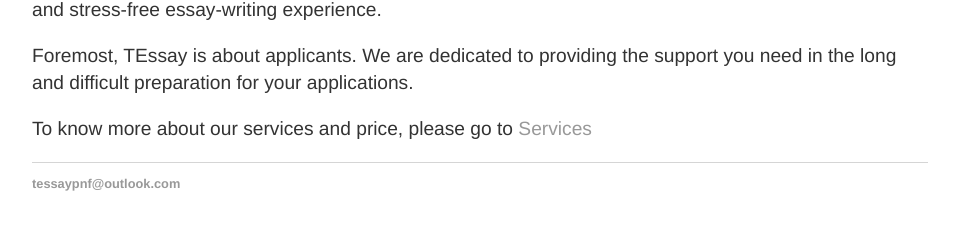
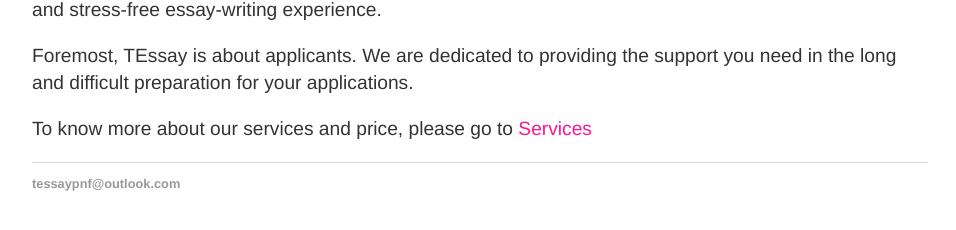
Before and after one commit to RagingTiger/PnFTech.github.io, a Jekyll site: the page built from index.html, in a window 1280 px wide. Shown: the part 503-733 px from the top of the page, without its empty margins (160-1116 px from the left). Built offline with Jekyll 4.4.1, drawn with Linux system fonts in a browser that asks for light colours.

Commit message:
edited request

```diff
--- a/index.html
+++ b/index.html
@@ -27,5 +27,5 @@
 		applications.</p>
 
 	<p>To know more about our services and price, please go to
-		<a href="/services">Services</a></p>
+		<a class="colorlink" href="/services">Services</a></p>
 </div>
--- a/request/index.html
+++ b/request/index.html
@@ -19,7 +19,7 @@
      to request a service.</p>
 
   <p>For us to better help you, please include the following information in your email:</p>
-  <ul class="post">
+  <ul class="posts">
       <li>Name:</li>
       <li>Type of degree program (college, Master or PhD):</li>
       <li>When will you apply:</li>
--- a/services/index.html
+++ b/services/index.html
@@ -66,4 +66,6 @@
 		<div class="button">
 			<h3><a class="button" href="/request">Request a Service</a></h3>
 		</div>
+		<br>
+		<br>
 	</div>
```
Also changed, not shown: faq/index.html (+7 -5 lines).
